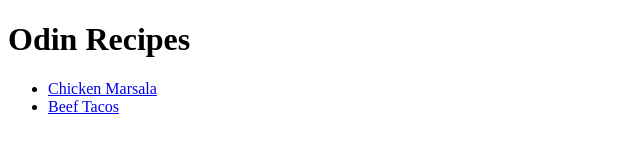
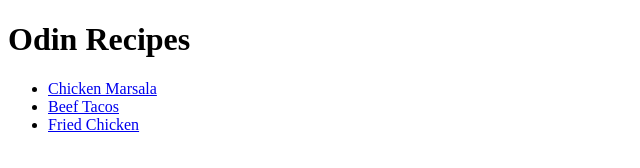
Before and after one commit to lieri123/odin-recipes, a plain HTML site: page index.html in a window 1280 px wide. Shown: the whole page, without its empty margins (0-640 px from the left). Drawn offline with Linux system fonts and the light colour scheme.

Commit message:
Add link to fried chicken recipe

```diff
--- a/index.html
+++ b/index.html
@@ -19,6 +19,10 @@
             <li>
                 <a href="recipes/beeftaco.html" target="_blank" rel="noopener noreferrer">Beef Tacos</a>
             </li>
+
+            <li>
+                <a href="recipes/friedchicken.html" target="_blank" rel="noopener noreferrer">Fried Chicken</a>
+            </li>
         </ul>
 
 
```
